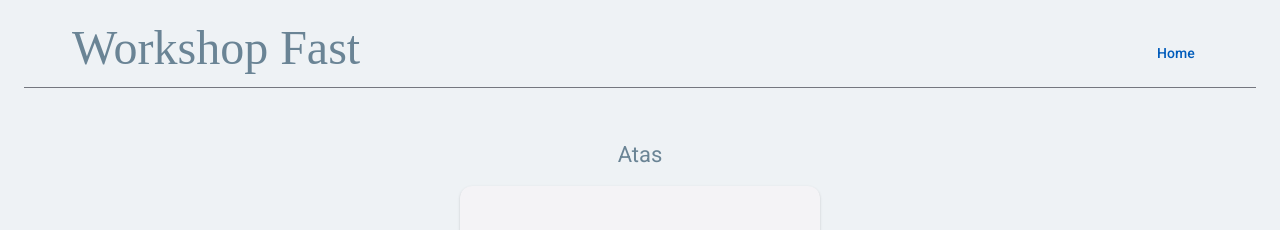
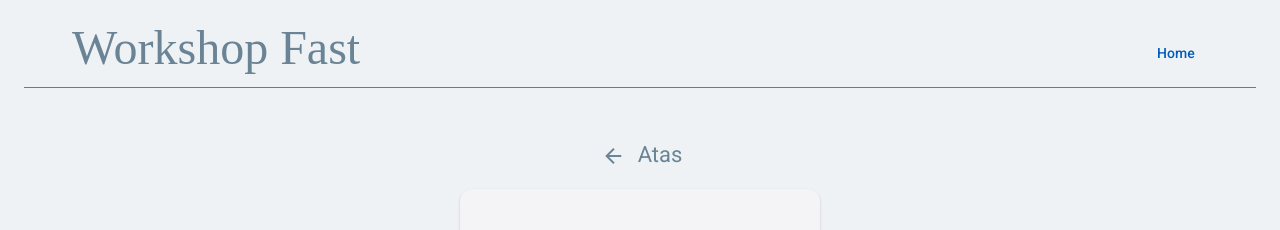
Before and after one commit to EduardoNunes5/WorkshopFast-front, an Angular app: page /workshops/1/atas in a window 1280 px wide. Shown: the top 230 px of the page. Built offline with nearby package versions, Linux system fonts and the light colour scheme.

Commit message:
feature: add back button

```diff
--- a/src/app/pages/workshop-attendance/workshop-attendance.component.html
+++ b/src/app/pages/workshop-attendance/workshop-attendance.component.html
@@ -1,8 +1,8 @@
 <section>
   <div class="title main-header">
-    <!-- <button mat-icon-button style="color: #d0e6f4" [routerLink]="['/']">
-      <mat-icon>arrow_back</mat-icon>
-    </button> -->
+    <button mat-icon-button style="color: #d0e6f4" [routerLink]="['/']">
+      <mat-icon style="color: var(--color-primary);">arrow_back</mat-icon>
+    </button>
     <mat-card-title class="title text-center">Atas</mat-card-title>
    </div>
   <div>
```
